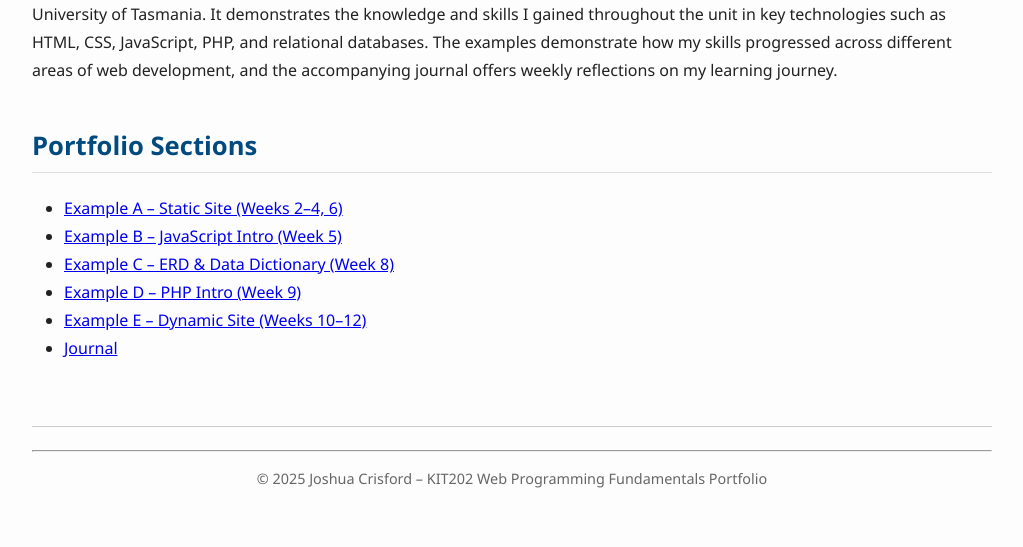
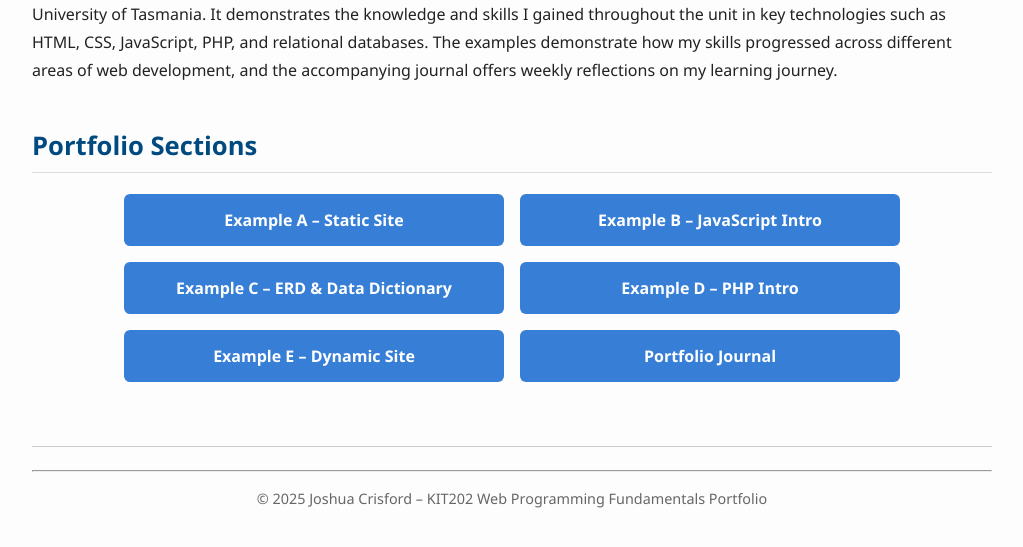
Before and after one commit to jrcrisford/web-programming-fundamentals-portfolio, a PHP site: page / in a window 1280 px wide. Shown: the part 210-757 px from the top of the page, without its empty margins (128-1151 px from the left). Run offline with PHP 8.4, Linux system fonts and the light colour scheme.

Commit message:
Final Polish for Submission

```diff
--- a/db_docs/index.html
+++ b/db_docs/index.html
@@ -11,7 +11,7 @@
     <h1>Example C – ERD & Data Dictionary</h1>
     <h2>KIT202 Portfolio – Josh Crisford</h2>
     <nav>
-        <a href="../index.html">← Back to Home</a>
+        <a class="nav-button" href="../index.html">← Back to Home</a>
     </nav>
     <hr>
 </header>
@@ -23,7 +23,7 @@
     <a href="Tute 8 ERD KIT202.png" target="_blank">
         <img src="Tute 8 ERD KIT202.png" alt="ERD Diagram" style="width:100%; max-width:800px; border:1px solid #ccc;">
     </a>
-    <p><a href="Tute 8 ERD KIT202.pdf" download>Download ERD as PDF</a></p>
+    <p><a class="button" href="Tute 8 ERD KIT202.pdf" download>Download ERD as PDF</a></p>
 
     <h2>Data Dictionary</h2>
 
@@ -111,7 +111,7 @@
     </table>
     <br>
 
-    <p><a href="Tute 8 Data Dictionary.pdf" download>Download Data Dictionary as PDF</a></p>
+    <p><a class="button" href="Tute 8 Data Dictionary.pdf" download>Download Data Dictionary as PDF</a></p>
 </body>
 
 <footer>
--- a/index.html
+++ b/index.html
@@ -22,14 +22,14 @@
     </p>
 
     <h2>Portfolio Sections</h2>
-    <ul>
-        <li><a href="static_site/">Example A – Static Site (Weeks 2–4, 6)</a></li>
-        <li><a href="js_intro/">Example B – JavaScript Intro (Week 5)</a></li>
-        <li><a href="db_docs/">Example C – ERD & Data Dictionary (Week 8)</a></li>
-        <li><a href="php_intro/">Example D – PHP Intro (Week 9)</a></li>
-        <li><a href="dynamic_site/participants.php">Example E – Dynamic Site (Weeks 10–12)</a></li>
-        <li><a href="journal/">Journal</a></li>
-    </ul>
+    <div class="button-grid">
+        <a class="button" href="static_site/">Example A – Static Site</a>
+        <a class="button" href="js_intro/">Example B – JavaScript Intro</a>
+        <a class="button" href="db_docs/">Example C – ERD & Data Dictionary</a>
+        <a class="button" href="php_intro/">Example D – PHP Intro</a>
+        <a class="button" href="dynamic_site/login.php">Example E – Dynamic Site</a>
+        <a class="button" href="journal/">Portfolio Journal</a>
+    </div>
 </body>
 
 <footer>
--- a/journal/index.html
+++ b/journal/index.html
@@ -8,10 +8,10 @@
 </head>
 
 <header>
-    <h1>KIT202 Weekly Journal</h1>
+    <h1>Weekly Journal</h1>
     <h2>KIT202 Portfolio – Josh Crisford</h2>
     <nav>
-        <a href="../index.html">← Back to Home</a>
+        <a class="nav-button" href="../index.html">← Back to Home</a>
     </nav>
     <hr>
 </header>
--- a/styles.css
+++ b/styles.css
@@ -113,3 +113,48 @@ footer {
     border-top: 1px solid #ccc;
     padding-top: 1rem;
 }
+
+/* Button links */
+.button-grid {
+    display: flex;
+    flex-wrap: wrap;
+    gap: 1rem;
+    justify-content: center;
+    margin-top: 1rem;
+}
+
+.button {
+    flex: 1 1 calc(50% - 1rem);
+    text-align: center;
+    padding: 12px 20px;
+    background-color: #377fd6;
+    color: white;
+    border-radius: 6px;
+    text-decoration: none;
+    font-weight: 600;
+    transition: background-color 0.2s ease;
+    min-width: 280px;
+    max-width: 340px;
+}
+
+.button:hover {
+    background-color: #2a65ab;
+}
+
+.nav-button {
+    display: inline-block;
+    padding: 8px 16px;
+    background-color: #e6eef8;
+    color: #003366;
+    text-decoration: none;
+    font-weight: 500;
+    border-radius: 4px;
+    font-size: 0.95em;
+    margin-top: 1rem;
+    border: 1px solid #c2d3eb;
+    transition: background-color 0.2s ease;
+}
+
+.nav-button:hover {
+    background-color: #d2e6f8;
+}
```
Also changed, not shown: dynamic_site/participants.php (+7 -0 lines).
